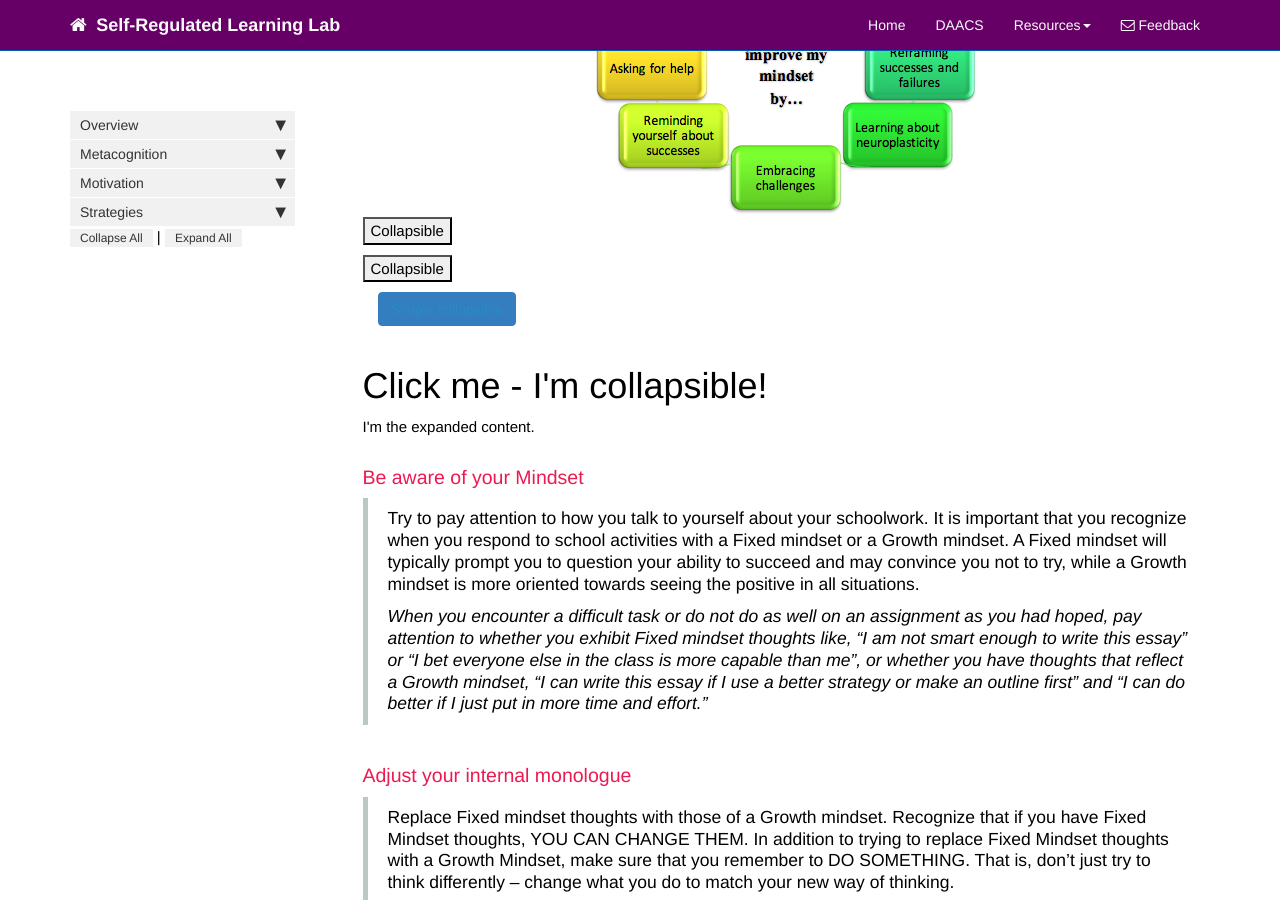
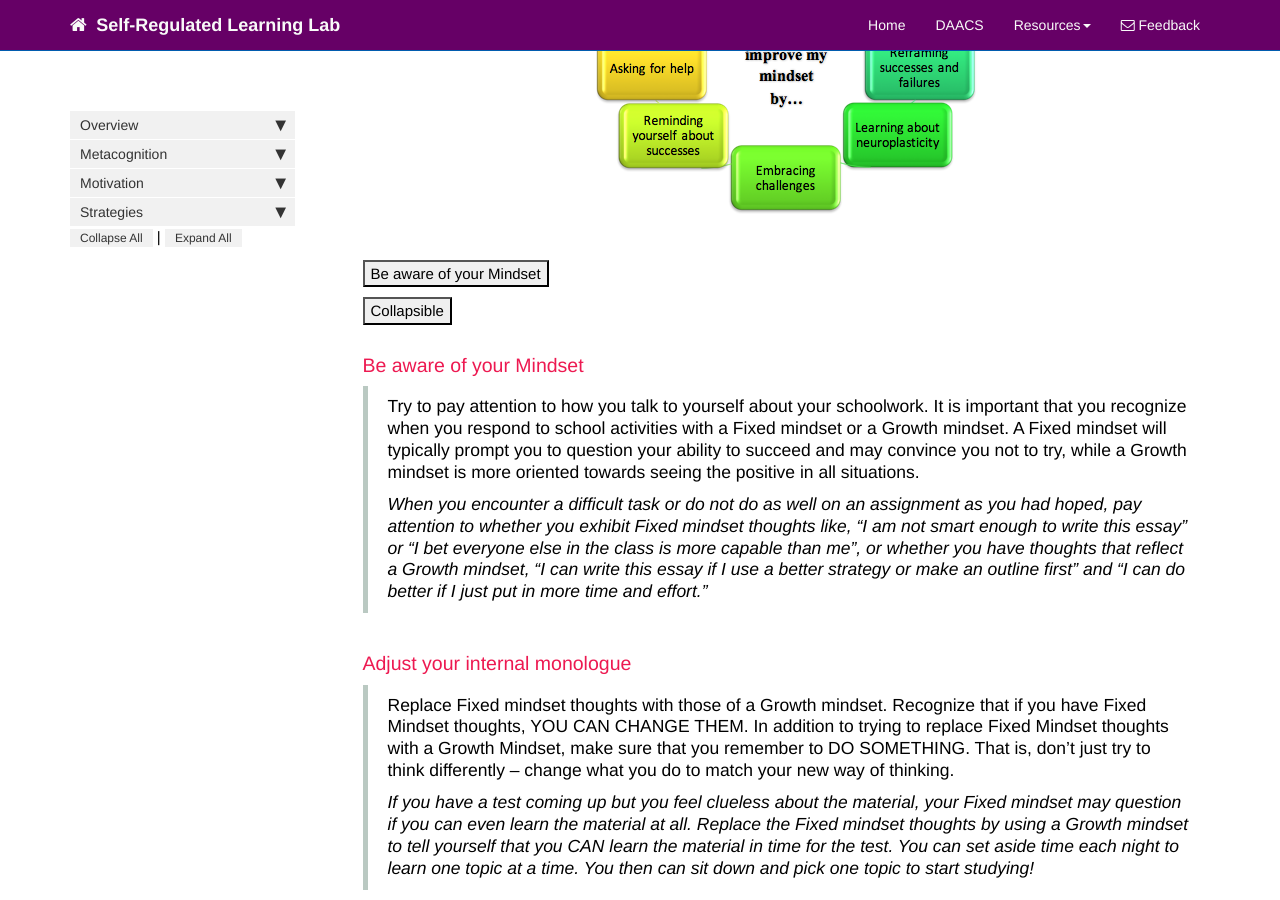
Before and after one commit to dfranklin02/SRL, a Jekyll site: the page built from docs/pages/motivation/mindset_recommendations.md, in a window 1280 px wide and 900 px high, scrolled down 465 px. Built offline with Jekyll 4.4.1, drawn with Linux system fonts in a browser that asks for light colours; nearby versions of some CDN libraries; comment, search, counter and statistics services are not loaded.

Commit message:
Update mindset_recommendations.md

```diff
--- a/docs/pages/motivation/mindset_recommendations.md
+++ b/docs/pages/motivation/mindset_recommendations.md
@@ -18,11 +18,14 @@ toc: false
 There are many different things students can do to improve their mindset. Below are several different strategies for enhancing your mindset while completing learning tasks (e.g., writing a paper, studying for a test, completing a difficult homework assignment). Every strategy might not be useful to you, but there are likely a few suggestions that will be helpful. Click on the strategies that you think will be helpful to you.
 
 <center><img src='images/mindset_recommendations.png' alt='Mindset Recommendations' /></center>
+<br>
+<br>
+<button data-toggle="collapse" data-target="#aware">Be aware of your Mindset</button>
 
-<button data-toggle="collapse" data-target="#demo">Collapsible</button>
-
-<div id="demo" class="collapse">
-Lorem ipsum dolor text....
+<div id="aware" class="collapse">
+Try to pay attention to how you talk to yourself about your schoolwork. It is important that you recognize when you respond to school activities with a Fixed mindset or a Growth mindset. A Fixed mindset will typically prompt you to question your ability to succeed and may convince you not to try, while a Growth mindset is more oriented towards seeing the positive in all situations.
+<br>
+> *When you encounter a difficult task or do not do as well on an assignment as you had hoped, pay attention to whether you exhibit Fixed mindset thoughts like, “I am not smart enough to write this essay” or “I bet everyone else in the class is more capable than me”, or whether you have thoughts that reflect a Growth mindset, “I can write this essay if I use a better strategy or make an outline first” and “I can do better if I just put in more time and effort.”*
 </div>
 
 <button data-toggle="collapse" data-target="#demo1">Collapsible</button>
@@ -32,21 +35,6 @@ Blub blub blu....
 </div>
 
 
-<div class="container">
-  <a href="#demo2" class="btn btn-info" data-toggle="collapse">Simple collapsible</a>
-  <div id="demo2" class="collapse">
-    Lorem ipsum dolor sit amet, consectetur adipisicing elit,
-    sed do eiusmod tempor incididunt ut labore et dolore magna aliqua. Ut enim ad minim veniam,
-    quis nostrud exercitation ullamco laboris nisi ut aliquip ex ea commodo consequat.
-    </div>
-</div>
-
-<div data-role="main" class="ui-content">
-    <div data-role="collapsible">
-      <h1>Click me - I'm collapsible!</h1>
-      <p>I'm the expanded content.</p>
-    </div>
-  </div>
 
 
 ### Be aware of your Mindset
```
